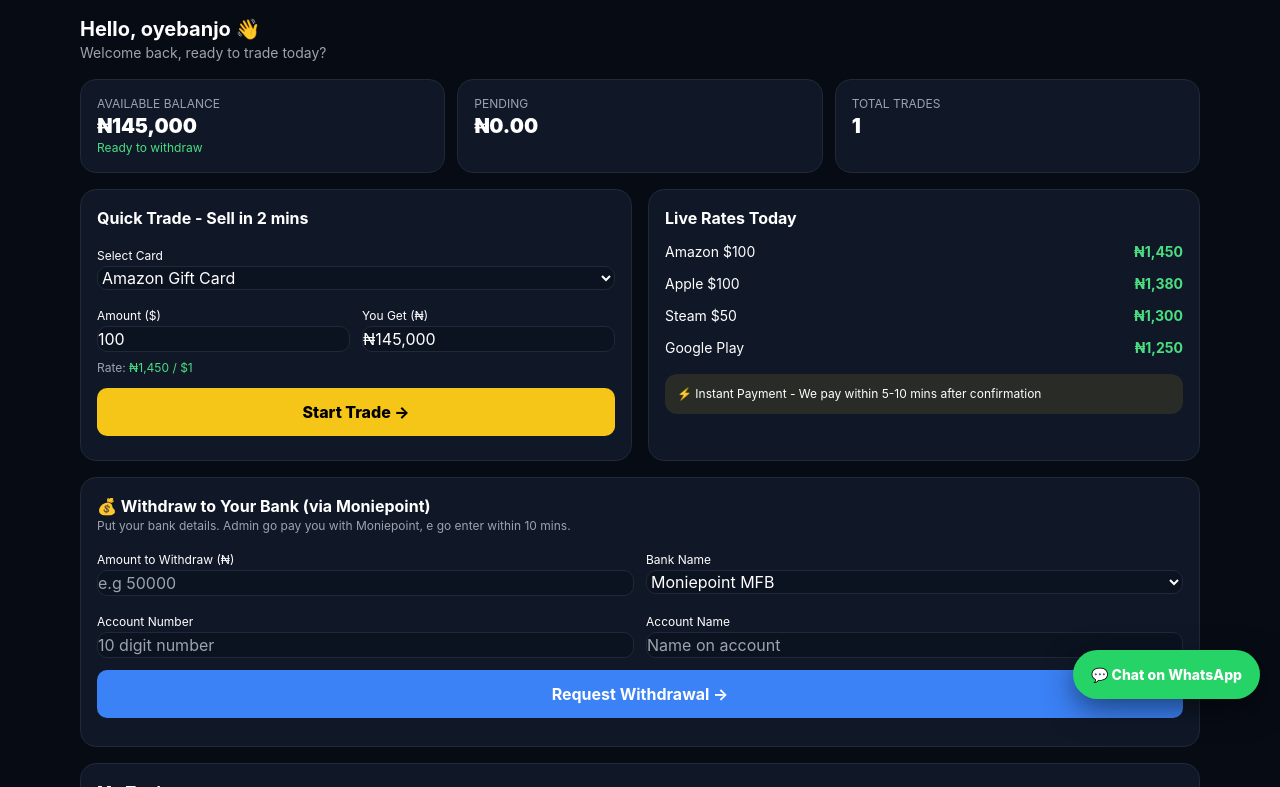
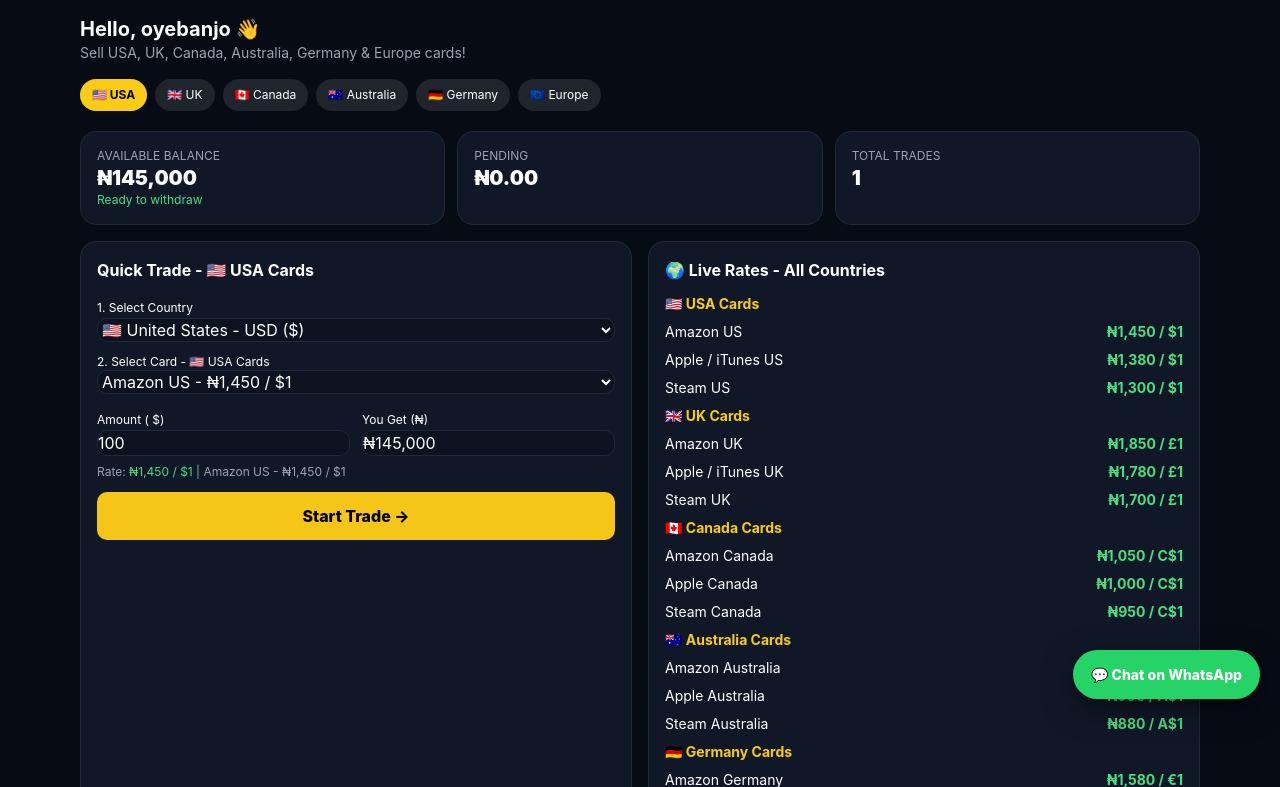
Before and after one commit to fizy249/cardizzy, a plain HTML site: page index.html in a window 1280 px wide. Shown: the part 81-868 px from the top of the page. Drawn offline with nearby package versions, Linux system fonts and the light colour scheme.

Commit message:
Update title and content for global gift card sales

```diff
--- a/index.html
+++ b/index.html
@@ -3,7 +3,7 @@
 <head>
 <meta charset="UTF-8">
 <meta name="viewport" content="width=device-width, initial-scale=1.0">
-<title>Cardizzy - Sell Gift Cards</title>
+<title>Cardizzy - Sell Gift Cards Worldwide</title>
 <script src="https://cdn.tailwindcss.com"></script>
 <style>
 body{background:#070B14;color:white;font-family:Inter,system-ui}
@@ -21,44 +21,63 @@ input,select{background:#0B1220!important;border:1px solid #1F2937!important;col
 <a href="https://wa.me/2347046968089?text=Hello%20Cardizzy%2C%20I%20want%20to%20sell%20my%20gift%20card" target="_blank" class="wa-float">💬 Chat on WhatsApp</a>
 
 <div class="flex justify-between items-center py-4">
-  <div><h1 class="text-2xl font-black">CARDIZZY<span class="gold">.</span></h1><p class="text-xs text-gray-400">Sell Gift Cards Instantly</p></div>
+  <div><h1 class="text-2xl font-black">CARDIZZY<span class="gold">.</span></h1><p class="text-xs text-gray-400">Sell Gift Cards Worldwide 🌍</p></div>
   <button onclick="showAdminLogin()" class="text-xs bg-white/10 px-3 py-2 rounded-lg">Admin Login 🔐</button>
 </div>
 
 <div id="customerView">
   <h2 class="text-xl font-bold">Hello, oyebanjo 👋</h2>
-  <p class="text-sm text-gray-400">Welcome back, ready to trade today?</p>
-  <div class="grid grid-cols-3 gap-3 my-4">
-    <div class="card p-4"><p class="text-xs text-gray-400">AVAILABLE BALANCE</p><p class="text-xl font-black" id="custBal">₦145,000</p><p class="text-xs text-green-400">Ready to withdraw</p></div>
-    <div class="card p-4"><p class="text-xs text-gray-400">PENDING</p><p class="text-xl font-black">₦0.00</p></div>
-    <div class="card p-4"><p class="text-xs text-gray-400">TOTAL TRADES</p><p class="text-xl font-black" id="custTrades">1</p></div>
+  <p class="text-sm text-gray-400">Sell USA, UK, Canada, Australia, Germany & Europe cards!</p>
+
+  <div class="flex gap-2 my-4 overflow-x-auto pb-1 text-xs">
+    <button onclick="setCountry('US')" id="btn-US" class="bg-yellow-400 text-black px-3 py-2 rounded-full font-bold whitespace-nowrap">🇺🇸 USA</button>
+    <button onclick="setCountry('UK')" id="btn-UK" class="bg-white/10 px-3 py-2 rounded-full whitespace-nowrap">🇬🇧 UK</button>
+    <button onclick="setCountry('CA')" id="btn-CA" class="bg-white/10 px-3 py-2 rounded-full whitespace-nowrap">🇨🇦 Canada</button>
+    <button onclick="setCountry('AU')" id="btn-AU" class="bg-white/10 px-3 py-2 rounded-full whitespace-nowrap">🇦🇺 Australia</button>
+    <button onclick="setCountry('DE')" id="btn-DE" class="bg-white/10 px-3 py-2 rounded-full whitespace-nowrap">🇩🇪 Germany</button>
+    <button onclick="setCountry('EU')" id="btn-EU" class="bg-white/10 px-3 py-2 rounded-full whitespace-nowrap">🇪🇺 Europe</button>
   </div>
 
-  <div class="grid md:grid-cols-2 gap-4">
+  <div class="grid grid-cols-3 gap-3 my-2">
+    <div class="card p-4"><p class="text-xs text-gray-400">AVAILABLE BALANCE</p><p class="text-xl font-black">₦145,000</p><p class="text-xs text-green-400">Ready to withdraw</p></div>
+    <div class="card p-4"><p class="text-xs text-gray-400">PENDING</p><p class="text-xl font-black">₦0.00</p></div>
+    <div class="card p-4"><p class="text-xs text-gray-400">TOTAL TRADES</p><p class="text-xl font-black">1</p></div>
+  </div>
+
+  <div class="grid md:grid-cols-2 gap-4 mt-4">
     <div class="card p-4">
-      <h3 class="font-bold mb-3">Quick Trade - Sell in 2 mins</h3>
-      <label class="text-xs">Select Card</label>
-      <select id="cardType" onchange="updateRate()"><option>Amazon Gift Card</option><option>Apple / iTunes</option><option>Steam $50</option><option>Google Play</option></select>
+      <h3 class="font-bold mb-3">Quick Trade - <span id="tradeCountryLabel">🇺🇸 USA Cards</span></h3>
+      <label class="text-xs">1. Select Country</label>
+      <select id="countrySelect" onchange="onCountryChange()">
+        <option value="US">🇺🇸 United States - USD ($)</option>
+        <option value="UK">🇬🇧 United Kingdom - GBP (£)</option>
+        <option value="CA">🇨🇦 Canada - CAD (C$)</option>
+        <option value="AU">🇦🇺 Australia - AUD (A$)</option>
+        <option value="DE">🇩🇪 Germany - EUR (€)</option>
+        <option value="EU">🇪🇺 Europe - EUR (€)</option>
+      </select>
+      <label class="text-xs mt-3 block">2. Select Card - <span id="countryHint">US Cards</span></label>
+      <select id="cardType" onchange="updateRate()"></select>
       <div class="grid grid-cols-2 gap-3 mt-3">
-        <div><label class="text-xs">Amount ($)</label><input id="amt" type="number" value="100" oninput="updateRate()"></div>
+        <div><label class="text-xs">Amount (<span id="currSym"> $</span>)</label><input id="amt" type="number" value="100" oninput="updateRate()"></div>
         <div><label class="text-xs">You Get (₦)</label><input id="youGet" readonly value="₦145,000"></div>
       </div>
-      <p class="text-xs text-gray-400 mt-2">Rate: <span id="rateText" class="text-green-400">₦1,450 / $1</span></p>
+      <p class="text-xs text-gray-400 mt-2">Rate: <span id="rateText" class="text-green-400">₦1,450 / $1</span> | <span id="cardCountryNote">Amazon US</span></p>
       <button onclick="startTrade()" class="btn-gold w-full mt-3">Start Trade →</button>
       <p id="tradeMsg" class="text-xs text-green-400 mt-2"></p>
     </div>
     <div class="card p-4">
-      <h3 class="font-bold mb-3">Live Rates Today</h3>
-      <div id="ratesList" class="space-y-3 text-sm"></div>
-      <div class="mt-4 p-3 bg-yellow-400/10 rounded-xl text-xs">⚡ Instant Payment - We pay within 5-10 mins after confirmation</div>
+      <h3 class="font-bold mb-3">🌍 Live Rates - All Countries</h3>
+      <div id="ratesList" class="space-y-2 text-sm"></div>
+      <div class="mt-4 p-3 bg-yellow-400/10 rounded-xl text-xs">⚡ Germany cards are in EUR (€) like Europe, but Germany Amazon card dey different from France / Italy card. Always select correct country!</div>
     </div>
   </div>
 
   <div class="card p-4 mt-4">
     <h3 class="font-bold">💰 Withdraw to Your Bank (via Moniepoint)</h3>
-    <p class="text-xs text-gray-400 mb-3">Put your bank details. Admin go pay you with Moniepoint, e go enter within 10 mins.</p>
+    <p class="text-xs text-gray-400 mb-3">Put your bank details. Admin go pay you with Moniepoint.</p>
     <div class="grid md:grid-cols-2 gap-3">
-      <div><label class="text-xs">Amount to Withdraw (₦)</label><input id="wdAmt" type="number" placeholder="e.g 50000"></div>
+      <div><label class="text-xs">Amount (₦)</label><input id="wdAmt" type="number" placeholder="e.g 50000"></div>
       <div><label class="text-xs">Bank Name</label><select id="wdBank"><option>Moniepoint MFB</option><option>OPay</option><option>Palmpay</option><option>GTBank</option><option>First Bank</option><option>Access Bank</option><option>UBA</option><option>Zenith Bank</option><option>Others</option></select></div>
       <div><label class="text-xs">Account Number</label><input id="wdAcct" placeholder="10 digit number"></div>
       <div><label class="text-xs">Account Name</label><input id="wdName" placeholder="Name on account"></div>
@@ -66,11 +85,6 @@ input,select{background:#0B1220!important;border:1px solid #1F2937!important;col
     <button onclick="requestWithdraw()" class="btn-blue w-full mt-3">Request Withdrawal →</button>
     <p id="wdMsg" class="text-xs text-green-400 mt-2"></p>
     <div id="myWithdrawals" class="mt-3 text-sm"></div>
-  </div>
-
-  <div class="card p-4 mt-4">
-    <h3 class="font-bold">My Trades</h3>
-    <div id="myTrades" class="text-sm text-gray-400 mt-2">No trades yet.</div>
   </div>
 </div>
 
@@ -86,27 +100,26 @@ input,select{background:#0B1220!important;border:1px solid #1F2937!important;col
 </div>
 
 <div id="adminView" class="hidden">
-  <div class="flex justify-between items-center">
-    <div><h2 class="text-xl font-black">Admin Portal 👑</h2><p class="text-sm text-gray-400">You control everything</p></div>
-    <button onclick="logoutAdmin()" class="bg-red-500 px-3 py-2 rounded-lg text-xs">Logout Admin</button>
-  </div>
+  <div class="flex justify-between items-center"><div><h2 class="text-xl font-black">Admin Portal 👑</h2><p class="text-sm text-gray-400">All Countries - All Cards</p></div><button onclick="logoutAdmin()" class="bg-red-500 px-3 py-2 rounded-lg text-xs">Logout</button></div>
   <div class="grid grid-cols-3 gap-3 my-4">
     <div class="card p-4"><p class="text-xs">TOTAL USERS</p><p class="text-xl font-black">1,248</p></div>
-    <div class="card p-4"><p class="text-xs">PENDING TRADES</p><p class="text-xl font-black text-yellow-400" id="pendingCount">2</p></div>
-    <div class="card p-4"><p class="text-xs">WITHDRAWAL REQUESTS</p><p class="text-xl font-black text-red-400" id="wdCount">0</p></div>
+    <div class="card p-4"><p class="text-xs">PENDING TRADES</p><p class="text-xl font-black text-yellow-400" id="pendingCount">3</p></div>
+    <div class="card p-4"><p class="text-xs">WITHDRAWALS</p><p class="text-xl font-black text-red-400" id="wdCount">0</p></div>
   </div>
   <div class="grid md:grid-cols-2 gap-4">
     <div class="card p-4">
-      <h3 class="font-bold mb-3">Pending Trades</h3>
+      <h3 class="font-bold mb-3">Pending Trades - All Countries</h3>
       <div id="adminTrades" class="space-y-3 text-sm"></div>
-      <h3 class="font-bold mt-6 mb-3 text-red-400">💰 Withdrawal Requests - Pay with Moniepoint App</h3>
-      <div id="adminWithdrawals" class="space-y-3 text-sm text-gray-400">No withdrawal requests yet.</div>
-      <p class="text-[11px] text-gray-500 mt-2">How to pay: Open your Moniepoint app -> Transfer to customer account number -> Come back click "Mark as Paid"</p>
+      <h3 class="font-bold mt-6 mb-3 text-red-400">💰 Withdrawals - Pay with Moniepoint</h3>
+      <div id="adminWithdrawals" class="text-sm text-gray-400">No withdrawal requests yet.</div>
     </div>
     <div class="card p-4">
-      <h3 class="font-bold mb-3">Change Rates</h3>
-      <label class="text-xs">Amazon Rate</label><input id="newAmazonRate" type="number" value="1450">
-      <label class="text-xs mt-3 block">Steam Rate</label><input id="newSteamRate" type="number" value="1300">
+      <h3 class="font-bold mb-3">Change Rates - All Countries</h3>
+      <label class="text-xs">Amazon US (₦ per $1)</label><input id="newAmazonRate" type="number" value="1450">
+      <label class="text-xs mt-3 block">Amazon UK (₦ per £1)</label><input id="newUKRate" type="number" value="1850">
+      <label class="text-xs mt-3 block">Amazon Canada (₦ per C$1)</label><input id="newCARate" type="number" value="1050">
+      <label class="text-xs mt-3 block">Amazon Germany (₦ per €1)</label><input id="newDERate" type="number" value="1580">
+      <label class="text-xs mt-3 block">Amazon Australia (₦ per A$1)</label><input id="newAURate" type="number" value="950">
       <button onclick="saveRates()" class="btn-gold w-full mt-3">Save New Rates</button>
       <p id="rateSaved" class="text-green-400 text-xs mt-2"></p>
     </div>
@@ -114,51 +127,34 @@ input,select{background:#0B1220!important;border:1px solid #1F2937!important;col
 </div>
 
 <script>
-let rates={Amazon:1450,Apple:1380,Steam:1300,Google:1250};
-let adminTradesData=[{id:1,user:"Chiamaka",card:"Amazon $100",amt:"₦145,000"},{id:2,user:"Tunde",card:"Steam $50",amt:"₦65,000"}];
+let currentCountry='US';
+let data={
+ US:{sym:'$',label:'🇺🇸 USA Cards',cards:[{n:'Amazon US',r:1450},{n:'Apple / iTunes US',r:1380},{n:'Steam US',r:1300},{n:'Google Play US',r:1250},{n:'Walmart US',r:1100},{n:'Vanilla Visa US',r:1200}]},
+ UK:{sym:'£',label:'🇬🇧 UK Cards',cards:[{n:'Amazon UK',r:1850},{n:'Apple / iTunes UK',r:1780},{n:'Steam UK',r:1700},{n:'Google Play UK',r:1650},{n:'Tesco UK',r:1500},{n:'Sainsbury UK',r:1450}]},
+ CA:{sym:'C$',label:'🇨🇦 Canada Cards',cards:[{n:'Amazon Canada',r:1050},{n:'Apple Canada',r:1000},{n:'Steam Canada',r:950},{n:'Google Play Canada',r:900},{n:'Walmart Canada',r:850},{n:'Tim Hortons Canada',r:800}]},
+ AU:{sym:'A$',label:'🇦🇺 Australia Cards',cards:[{n:'Amazon Australia',r:950},{n:'Apple Australia',r:900},{n:'Steam Australia',r:880},{n:'Google Play Australia',r:850},{n:'Woolworths Australia',r:800}]},
+ DE:{sym:'€',label:'🇩🇪 Germany Cards',cards:[{n:'Amazon Germany',r:1580},{n:'Apple / iTunes Germany',r:1500},{n:'Steam Germany',r:1450},{n:'Google Play Germany',r:1400},{n:'Zalando Germany',r:1200},{n:'MediaMarkt Germany',r:1150}]},
+ EU:{sym:'€',label:'🇪🇺 Europe Cards',cards:[{n:'Amazon Europe (France/Italy/Spain)',r:1550},{n:'Apple Europe',r:1480},{n:'Steam Europe',r:1400},{n:'Google Play Europe',r:1350},{n:'Zalando Europe',r:1180}]}
+};
+let adminTradesData=[{id:1,user:"Chiamaka",card:"Amazon US $100",amt:"₦145,000"},{id:2,user:"Tunde",card:"Amazon UK £50",amt:"₦92,500"},{id:3,user:"Ada",card:"Amazon Germany €100",amt:"₦158,000"}];
 let withdrawals=[];
-function renderRates(){
-  document.getElementById('ratesList').innerHTML=`<div class="flex justify-between"><span>Amazon $100</span><b class="text-green-400">₦${rates.Amazon.toLocaleString()}</b></div><div class="flex justify-between"><span>Apple $100</span><b class="text-green-400">₦${rates.Apple.toLocaleString()}</b></div><div class="flex justify-between"><span>Steam $50</span><b class="text-green-400">₦${rates.Steam.toLocaleString()}</b></div><div class="flex justify-between"><span>Google Play</span><b class="text-green-400">₦${rates.Google.toLocaleString()}</b></div>`;
-  updateRate();
-}
-function updateRate(){
-  let type=document.getElementById('cardType').value;
-  let key=type.includes('Amazon')?'Amazon':type.includes('Apple')?'Apple':type.includes('Steam')?'Steam':'Google';
-  let amt=document.getElementById('amt').value||0;
-  document.getElementById('rateText').innerText=`₦${rates[key].toLocaleString()} / $1`;
-  document.getElementById('youGet').value=`₦${(amt*rates[key]).toLocaleString()}`;
-}
-function startTrade(){document.getElementById('tradeMsg').innerText="✅ Trade submitted! Admin go approve am soon.";}
-function requestWithdraw(){
-  let amt=document.getElementById('wdAmt').value, bank=document.getElementById('wdBank').value, acct=document.getElementById('wdAcct').value, name=document.getElementById('wdName').value;
-  if(!amt||!acct||!name){alert("Please fill Amount, Account Number and Account Name");return;}
-  withdrawals.push({amt,bank,acct,name});
-  document.getElementById('wdMsg').innerText=`✅ Withdrawal request sent! ₦${parseInt(amt).toLocaleString()} to ${bank} - ${acct}. Admin go pay you soon via Moniepoint.`;
-  document.getElementById('myWithdrawals').innerHTML=`<div class="p-2 bg-yellow-400/10 rounded-lg">⏳ Pending: ₦${parseInt(amt).toLocaleString()} to ${bank} ${acct} (${name}) - Waiting for Admin to pay</div>`;
-  document.getElementById('wdCount').innerText=withdrawals.length;
-  renderAdminWithdrawals();
-}
-function renderAdminWithdrawals(){
-  if(withdrawals.length==0){document.getElementById('adminWithdrawals').innerHTML="No withdrawal requests yet.";return;}
-  document.getElementById('adminWithdrawals').innerHTML=withdrawals.map((w,i)=>`<div class="bg-white/5 p-3 rounded-lg"><b>₦${parseInt(w.amt).toLocaleString()}</b><br><span>${w.bank} - ${w.acct}<br>${w.name}</span><br><button onclick="markPaid(${i})" class="bg-green-500 px-2 py-1 rounded text-xs mt-2">Mark as Paid ✅</button></div>`).join('');
-}
-function markPaid(i){alert("✅ You don pay ₦"+withdrawals[i].amt+" . Customer go see say e don paid."); withdrawals.splice(i,1); document.getElementById('wdCount').innerText=withdrawals.length; renderAdminWithdrawals();}
+function setCountry(c){currentCountry=c; document.getElementById('countrySelect').value=c; onCountryChange(); ['US','UK','CA','AU','DE','EU'].forEach(x=>{let b=document.getElementById('btn-'+x); b.className = x===c ? "bg-yellow-400 text-black px-3 py-2 rounded-full font-bold whitespace-nowrap" : "bg-white/10 px-3 py-2 rounded-full whitespace-nowrap";});}
+function onCountryChange(){currentCountry=document.getElementById('countrySelect').value; let d=data[currentCountry]; document.getElementById('tradeCountryLabel').innerText=d.label; document.getElementById('countryHint').innerText=d.label; document.getElementById('currSym').innerText=' '+d.sym; let sel=document.getElementById('cardType'); sel.innerHTML=d.cards.map(c=>`<option value="${c.r}">${c.n} - ₦${c.r.toLocaleString()} / ${d.sym}1</option>`).join(''); renderRates(); updateRate();}
+function updateRate(){let d=data[currentCountry]; let rate=parseInt(document.getElementById('cardType').value||d.cards[0].r); let amt=document.getElementById('amt').value||0; let cardName=document.getElementById('cardType').options[document.getElementById('cardType').selectedIndex]?.text||''; document.getElementById('rateText').innerText=`₦${rate.toLocaleString()} / ${d.sym}1`; document.getElementById('youGet').value=`₦${(amt*rate).toLocaleString()}`; document.getElementById('cardCountryNote').innerText=cardName;}
+function renderRates(){let h=''; for(let k in data){h+=`<div class="font-bold mt-2 text-yellow-400">${data[k].label}</div>`; data[k].cards.slice(0,3).forEach(c=>{h+=`<div class="flex justify-between"><span>${c.n}</span><b class="text-green-400">₦${c.r.toLocaleString()} / ${data[k].sym}1</b></div>`;});} document.getElementById('ratesList').innerHTML=h; }
+function startTrade(){document.getElementById('tradeMsg').innerText=`✅ Trade submitted! ${document.getElementById('cardType').options[document.getElementById('cardType').selectedIndex].text} - Admin go approve am.`;}
+function requestWithdraw(){let amt=document.getElementById('wdAmt').value, bank=document.getElementById('wdBank').value, acct=document.getElementById('wdAcct').value, name=document.getElementById('wdName').value; if(!amt||!acct||!name){alert("Fill Amount, Account Number and Name");return;} withdrawals.push({amt,bank,acct,name}); document.getElementById('wdMsg').innerText=`✅ Withdrawal sent! ₦${parseInt(amt).toLocaleString()} to ${bank} - ${acct}`; document.getElementById('myWithdrawals').innerHTML=`<div class="p-2 bg-yellow-400/10 rounded-lg">⏳ Pending: ₦${parseInt(amt).toLocaleString()} to ${bank} ${acct}</div>`; document.getElementById('wdCount').innerText=withdrawals.length; renderAdminWithdrawals();}
+function renderAdminWithdrawals(){if(withdrawals.length==0){document.getElementById('adminWithdrawals').innerHTML="No withdrawal requests yet.";return;} document.getElementById('adminWithdrawals').innerHTML=withdrawals.map((w,i)=>`<div class="bg-white/5 p-3 rounded-lg"><b>₦${parseInt(w.amt).toLocaleString()}</b><br>${w.bank} - ${w.acct}<br>${w.name}<br><button onclick="markPaid(${i})" class="bg-green-500 px-2 py-1 rounded text-xs mt-2">Mark as Paid ✅</button></div>`).join('');}
+function markPaid(i){alert("✅ Paid ₦"+withdrawals[i].amt); withdrawals.splice(i,1); document.getElementById('wdCount').innerText=withdrawals.length; renderAdminWithdrawals();}
 function showAdminLogin(){document.getElementById('adminLogin').classList.remove('hidden');}
 function closeAdminLogin(){document.getElementById('adminLogin').classList.add('hidden');}
-function loginAdmin(){
-  if(document.getElementById('adminPass').value==="cardizzy123"){
-    document.getElementById('adminLogin').classList.add('hidden');
-    document.getElementById('customerView').classList.add('hidden');
-    document.getElementById('adminView').classList.remove('hidden');
-    renderAdminTrades(); renderAdminWithdrawals();
-  } else {document.getElementById('loginErr').innerText="❌ Wrong password!";}
-}
+function loginAdmin(){if(document.getElementById('adminPass').value==="cardizzy123"){document.getElementById('adminLogin').classList.add('hidden');document.getElementById('customerView').classList.add('hidden');document.getElementById('adminView').classList.remove('hidden');renderAdminTrades();renderAdminWithdrawals();}else{document.getElementById('loginErr').innerText="❌ Wrong password!";}}
 function logoutAdmin(){document.getElementById('adminView').classList.add('hidden');document.getElementById('customerView').classList.remove('hidden');}
 function renderAdminTrades(){document.getElementById('adminTrades').innerHTML=adminTradesData.map(t=>`<div class="flex justify-between items-center bg-white/5 p-3 rounded-lg"><div><b>${t.user}</b><br><span class="text-gray-400">${t.card} - ${t.amt}</span></div><div class="flex gap-1"><button onclick="approveTrade(${t.id})" class="bg-green-500 px-2 py-1 rounded text-xs">Approve</button><button onclick="rejectTrade(${t.id})" class="bg-red-500 px-2 py-1 rounded text-xs">Reject</button></div></div>`).join('');}
 function approveTrade(id){alert("✅ Approved!"); adminTradesData=adminTradesData.filter(t=>t.id!==id); document.getElementById('pendingCount').innerText=adminTradesData.length; renderAdminTrades();}
 function rejectTrade(id){alert("❌ Rejected."); adminTradesData=adminTradesData.filter(t=>t.id!==id); document.getElementById('pendingCount').innerText=adminTradesData.length; renderAdminTrades();}
-function saveRates(){rates.Amazon=parseInt(document.getElementById('newAmazonRate').value); rates.Steam=parseInt(document.getElementById('newSteamRate').value); document.getElementById('rateSaved').innerText="✅ Rates saved!"; renderRates();}
-renderRates();
+function saveRates(){data.US.cards[0].r=parseInt(document.getElementById('newAmazonRate').value); data.UK.cards[0].r=parseInt(document.getElementById('newUKRate').value); data.CA.cards[0].r=parseInt(document.getElementById('newCARate').value); data.DE.cards[0].r=parseInt(document.getElementById('newDERate').value); data.AU.cards[0].r=parseInt(document.getElementById('newAURate').value); document.getElementById('rateSaved').innerText="✅ Rates saved for US, UK, Canada, Germany, Australia!"; onCountryChange();}
+onCountryChange();
 </script>
 </body>
 </html>
```
